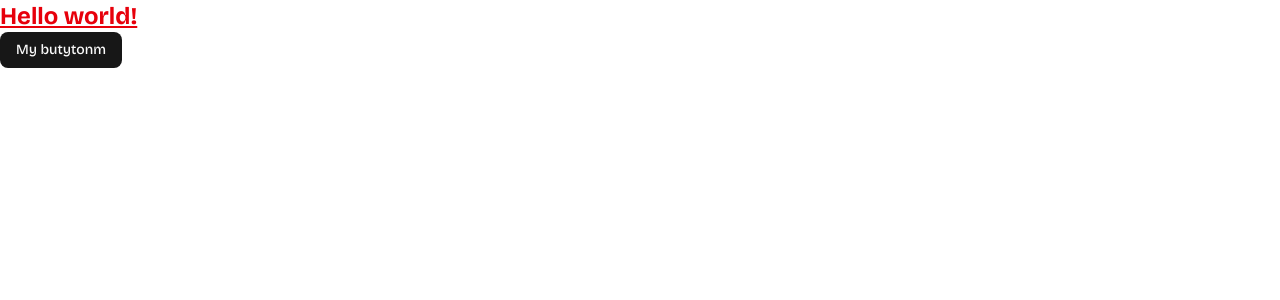
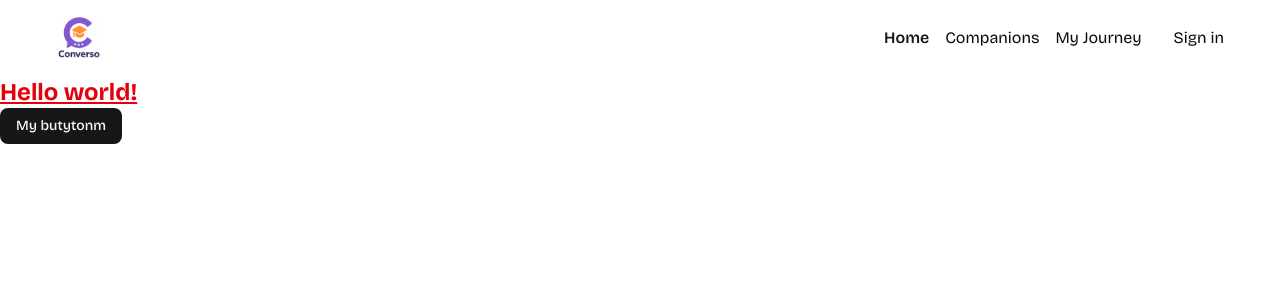
Before and after one commit to Usofff/voice-reco-ai, a Next.js app: page / in a window 1280 px wide. Shown: the top 300 px of the page. Built offline with nearby package versions, Linux system fonts and the light colour scheme.

Commit message:
feat: add navbar

```diff
--- a/app/layout.tsx
+++ b/app/layout.tsx
@@ -1,6 +1,7 @@
 import type { Metadata } from "next";
 import { Bricolage_Grotesque } from "next/font/google";
 import "./globals.css";
+import Navbar from "@/components/Navbar";
 
 const bricolage = Bricolage_Grotesque({
   variable: "--font-bricolage",
@@ -19,7 +20,10 @@
 }>) {
   return (
     <html lang="en">
-      <body className={`${bricolage.variable} antialiased`}>{children}</body>
+      <body className={`${bricolage.variable} antialiased`}>
+        <Navbar />
+        {children}
+        </body>
     </html>
   );
 }
--- /dev/null
+++ b/components/NavItems.tsx
@@ -0,0 +1,34 @@
+'use client'
+import { cn } from "@/lib/utils";
+import Link from "next/link";
+import { usePathname } from "next/navigation";
+
+const navItems = [
+  {
+    label: "Home",
+    href: "/",
+  },
+  {
+    label: "Companions",
+    href: "/companions",
+  },
+  {
+    label: "My Journey",
+    href: "/my-journey",
+  },
+];
+
+export default function NavItems() {
+    const pathname = usePathname()
+    console.log(pathname)
+
+  return (
+    <nav className="flex items-center gap-4">
+      {navItems.map(({ label, href }) => (
+        <Link href={href} key={label} className={cn(pathname === href && 'text-primary font-semibold')}>
+          {label}
+        </Link>
+      ))}
+    </nav>
+  );
+}
--- /dev/null
+++ b/components/Navbar.tsx
@@ -0,0 +1,19 @@
+import Image from "next/image";
+import Link from "next/link";
+import NavItems from "./NavItems";
+
+export default function Navbar() {
+  return (
+    <nav className="navbar">
+      <Link href="/">
+        <div className="flex item-center gap-2.5 cursor-pointer">
+          <Image src="/images/logo.svg" alt="" width={46} height={44} />
+        </div>
+      </Link>
+      <div className="flex items-center gap-8">
+        <NavItems />
+        <p>Sign in</p>
+      </div>
+    </nav>
+  );
+}
```
Also changed, not shown: app/my-journey/page.tsx (renamed from app/my-jorney/page.tsx).
